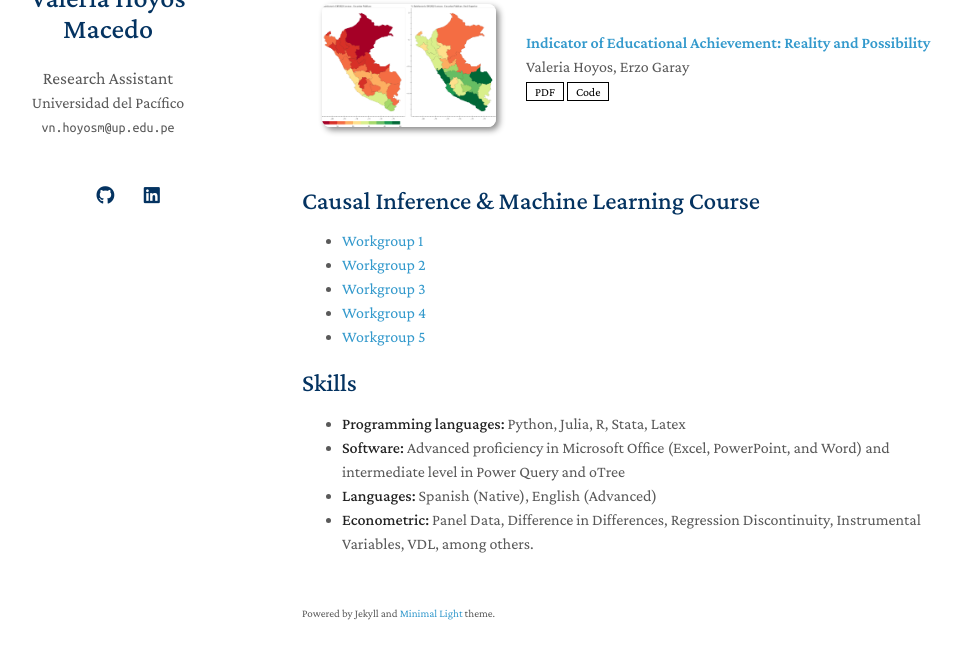
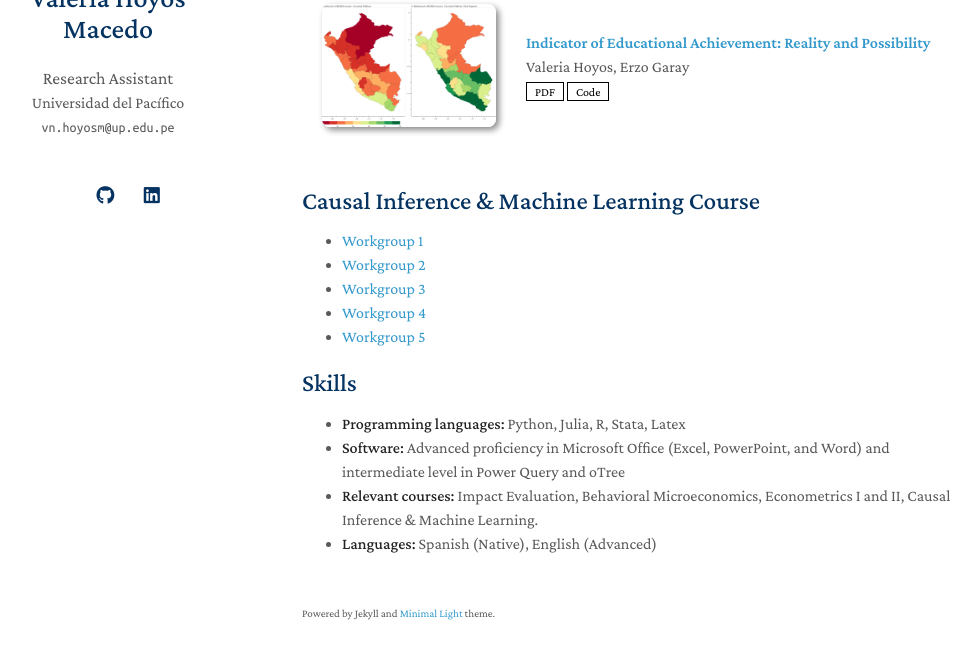
Before and after one commit to valeriahoyosm/Valeria_HM_cv, a Jekyll site: the page built from index.md, in a window 1280 px wide and 900 px high, scrolled down 514 px, cut to the strip 206-865 px from the top of the window. Shown: the whole strip, without its empty margins (168-1148 px from the left). Built offline with Jekyll 4.4.1, drawn with Linux system fonts in a browser that asks for light colours; nearby versions of some CDN libraries; a style sheet for code colours, icons or effects is not loaded; our own code applies the rules of GitHub Pages for plain Markdown files.

Commit message:
Update index.md

```diff
--- a/index.md
+++ b/index.md
@@ -37,5 +37,5 @@ Research Assistant. Area: education, gender, and public policy (PhD. María Pía
 
 - **Programming languages:** Python, Julia, R, Stata, Latex
 - **Software:** Advanced proficiency in Microsoft Office (Excel, PowerPoint, and Word) and intermediate level in Power Query and oTree
+- **Relevant courses:** Impact Evaluation, Behavioral Microeconomics, Econometrics I and II, Causal Inference & Machine Learning.
 - **Languages:** Spanish (Native), English (Advanced)
-- **Econometric:** Panel Data, Difference in Differences, Regression Discontinuity, Instrumental Variables, VDL, among others.
```
